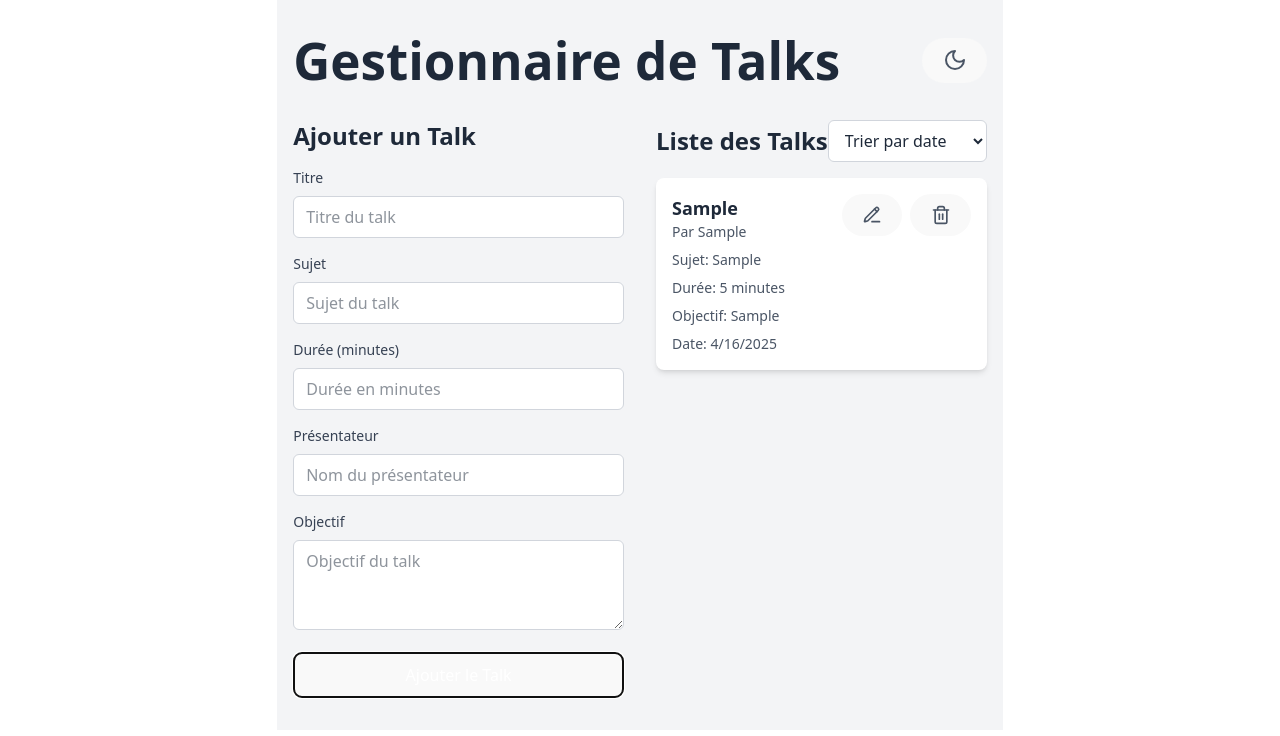
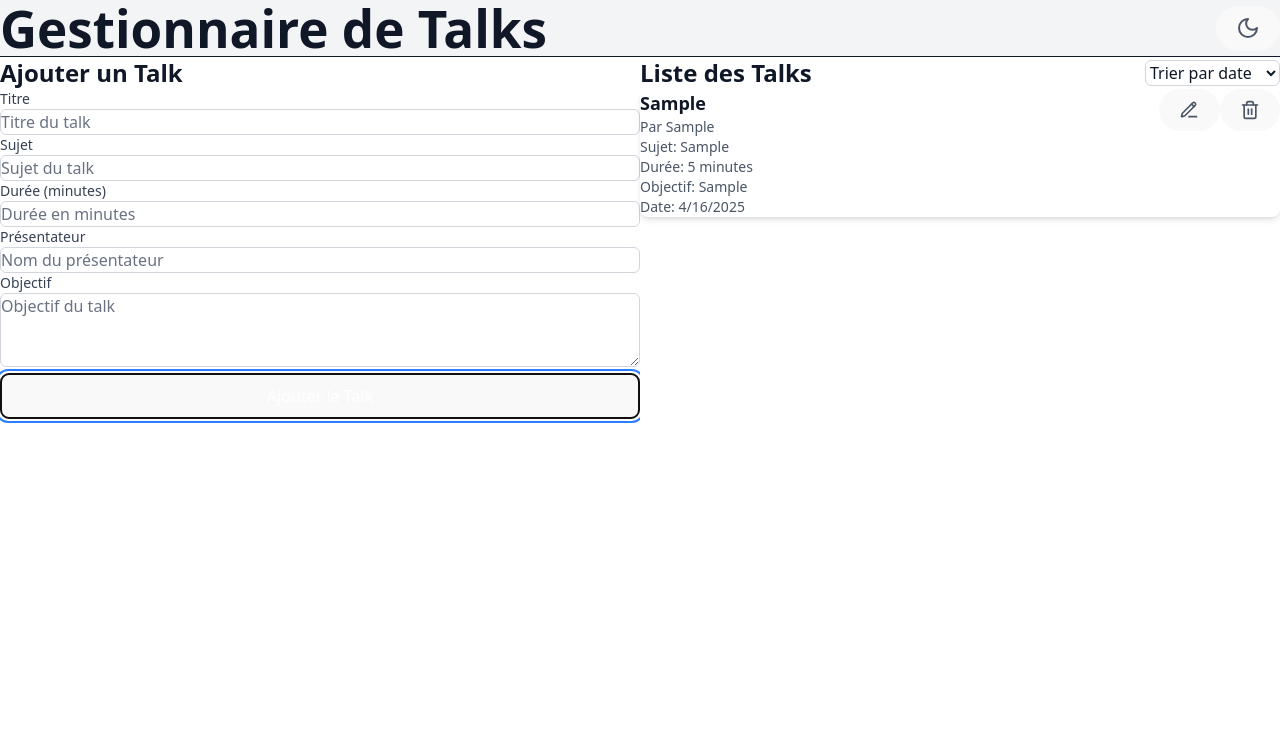
Before and after one commit to Intercptor43/projet_react_js, a React (Vite) app: page / in a window 1280 px wide. Both pictures are taken after typing "Sample", "Sample", "5", "Sample", "Sample" into the empty fields and a click on the button "Ajouter le Talk". Shown: the top 736 px of the page. Built offline with nearby package versions, Linux system fonts and the light colour scheme.

Commit message:
Ajout correction Darkmode

```diff
--- a/src/App.css
+++ b/src/App.css
@@ -1 +1,21 @@
-@import 'tailwindcss'
+@import 'tailwindcss';
+* {
+    margin: 0;
+    padding: 0;
+    box-sizing: border-box;
+}
+
+html,
+body,
+#root {
+    width: 100%;
+    height: 100%;
+    margin: 0;
+    padding: 0;
+    overflow: hidden;
+}
+
+body {
+    min-height: 100vh;
+    min-height: -webkit-fill-available;
+}
--- a/src/App.jsx
+++ b/src/App.jsx
@@ -9,32 +9,35 @@ function App() {
   const darkMode = useStore((state) => state.darkMode)
 
   useEffect(() => {
-    console.log('Dark mode state:', darkMode)
     if (darkMode) {
       document.documentElement.classList.add('dark')
-      document.body.classList.add('dark:bg-gray-900', 'dark:text-white')
+      document.body.classList.add('dark:bg-gray-900', 'dark:text-gray-100')
     } else {
       document.documentElement.classList.remove('dark')
-      document.body.classList.remove('dark:bg-gray-900', 'dark:text-white')
+      document.body.classList.remove('dark:bg-gray-900', 'dark:text-gray-100')
     }
   }, [darkMode])
 
   return (
-    <div className=" bg-gray-100 dark:bg-gray-900 transition-colors">
-      <div className="container  px-4 py-8">
-        <div className="flex justify-between items-center mb-8">
-          <h1 className={`text-3xl font-bold ${darkMode ? 'text-white' : 'text-gray-800'}`}>
+    <div className={`fixed inset-0 flex flex-col ${darkMode ? 'bg-gray-900 text-gray-100' : 'bg-gray-100 text-gray-900'}`}>
+      <div className="flex-1 flex flex-col">
+        <div className="flex justify-between items-center px-6 py-4 border-b">
+          <h1 className={`text-3xl font-bold ${darkMode ? 'text-white' : 'text-gray-900'}`}>
             Gestionnaire de Talks
           </h1>
           <ThemeToggle />
         </div>
 
-        <div className="grid grid-cols-2 md:grid-cols-2 gap-8">
-          <div>
-            <TalkForm />
+        <div className="flex-1 flex">
+          <div className={`w-1/2 ${darkMode ? 'bg-gray-800 text-gray-100' : 'bg-white text-gray-900'}`}>
+            <div className="p-6">
+              <TalkForm />
+            </div>
           </div>
-          <div className>
-            <TalkList />
+          <div className={`w-1/2 ${darkMode ? 'bg-gray-800 text-gray-100' : 'bg-white text-gray-900'}`}>
+            <div className="p-6">
+              <TalkList />
+            </div>
           </div>
         </div>
       </div>
--- a/src/components/TalkForm.jsx
+++ b/src/components/TalkForm.jsx
@@ -42,10 +42,10 @@ const TalkForm = () => {
 
   return (
     <form onSubmit={handleSubmit} className="space-y-4">
-      <h2 className={`text-2xl font-bold ${darkMode ? 'text-white' : 'text-gray-800'}`}>Ajouter un Talk</h2>
+      <h2 className={`text-2xl font-bold ${darkMode ? 'text-white' : 'text-gray-900'}`}>Ajouter un Talk</h2>
 
       <div className="space-y-2">
-        <label className={`block text-sm font-medium ${darkMode ? 'text-gray-300' : 'text-gray-700'}`}>
+        <label className={`block text-sm font-medium ${darkMode ? 'text-gray-200' : 'text-gray-700'}`}>
           Titre
         </label>
         <input
@@ -53,14 +53,18 @@ const TalkForm = () => {
           name="title"
           value={formData.title}
           onChange={handleChange}
-          className={`w-full px-3 py-2 border rounded-md ${darkMode ? 'bg-gray-700 border-gray-600 text-white placeholder-gray-400' : 'bg-white border-gray-300 text-gray-800'}`}
+          className={`w-full px-3 py-2 border rounded-md transition-colors duration-200 ${
+            darkMode
+              ? 'bg-gray-700 border-gray-600 text-gray-100 placeholder-gray-400 focus:border-blue-500 focus:ring-blue-500'
+              : 'bg-white border-gray-300 text-gray-900 placeholder-gray-500 focus:border-blue-500 focus:ring-blue-500'
+          }`}
           placeholder="Titre du talk"
           required
         />
       </div>
 
       <div className="space-y-2">
-        <label className={`block text-sm font-medium ${darkMode ? 'text-gray-300' : 'text-gray-700'}`}>
+        <label className={`block text-sm font-medium ${darkMode ? 'text-gray-200' : 'text-gray-700'}`}>
           Sujet
         </label>
         <input
@@ -68,14 +72,18 @@ const TalkForm = () => {
           name="subject"
           value={formData.subject}
           onChange={handleChange}
-          className={`w-full px-3 py-2 border rounded-md ${darkMode ? 'bg-gray-700 border-gray-600 text-white placeholder-gray-400' : 'bg-white border-gray-300 text-gray-800'}`}
+          className={`w-full px-3 py-2 border rounded-md transition-colors duration-200 ${
+            darkMode
+              ? 'bg-gray-700 border-gray-600 text-gray-100 placeholder-gray-400 focus:border-blue-500 focus:ring-blue-500'
+              : 'bg-white border-gray-300 text-gray-900 placeholder-gray-500 focus:border-blue-500 focus:ring-blue-500'
+          }`}
           placeholder="Sujet du talk"
           required
         />
       </div>
 
       <div className="space-y-2">
-        <label className={`block text-sm font-medium ${darkMode ? 'text-gray-300' : 'text-gray-700'}`}>
+        <label className={`block text-sm font-medium ${darkMode ? 'text-gray-200' : 'text-gray-700'}`}>
           Durée (minutes)
         </label>
         <input
@@ -83,14 +91,18 @@ const TalkForm = () => {
           name="duration"
           value={formData.duration}
           onChange={handleChange}
-          className={`w-full px-3 py-2 border rounded-md ${darkMode ? 'bg-gray-700 border-gray-600 text-white placeholder-gray-400' : 'bg-white border-gray-300 text-gray-800'}`}
+          className={`w-full px-3 py-2 border rounded-md transition-colors duration-200 ${
+            darkMode
+              ? 'bg-gray-700 border-gray-600 text-gray-100 placeholder-gray-400 focus:border-blue-500 focus:ring-blue-500'
+              : 'bg-white border-gray-300 text-gray-900 placeholder-gray-500 focus:border-blue-500 focus:ring-blue-500'
+          }`}
           placeholder="Durée en minutes"
           required
         />
       </div>
 
       <div className="space-y-2">
-        <label className={`block text-sm font-medium ${darkMode ? 'text-gray-300' : 'text-gray-700'}`}>
+        <label className={`block text-sm font-medium ${darkMode ? 'text-gray-200' : 'text-gray-700'}`}>
           Présentateur
         </label>
         <input
@@ -98,21 +110,29 @@ const TalkForm = () => {
           name="presenter"
           value={formData.presenter}
           onChange={handleChange}
-          className={`w-full px-3 py-2 border rounded-md ${darkMode ? 'bg-gray-700 border-gray-600 text-white placeholder-gray-400' : 'bg-white border-gray-300 text-gray-800'}`}
+          className={`w-full px-3 py-2 border rounded-md transition-colors duration-200 ${
+            darkMode
+              ? 'bg-gray-700 border-gray-600 text-gray-100 placeholder-gray-400 focus:border-blue-500 focus:ring-blue-500'
+              : 'bg-white border-gray-300 text-gray-900 placeholder-gray-500 focus:border-blue-500 focus:ring-blue-500'
+          }`}
           placeholder="Nom du présentateur"
           required
         />
       </div>
 
       <div className="space-y-2">
-        <label className={`block text-sm font-medium ${darkMode ? 'text-gray-300' : 'text-gray-700'}`}>
+        <label className={`block text-sm font-medium ${darkMode ? 'text-gray-200' : 'text-gray-700'}`}>
           Objectif
         </label>
         <textarea
           name="objective"
           value={formData.objective}
           onChange={handleChange}
-          className={`w-full px-3 py-2 border rounded-md ${darkMode ? 'bg-gray-700 border-gray-600 text-white placeholder-gray-400' : 'bg-white border-gray-300 text-gray-800'}`}
+          className={`w-full px-3 py-2 border rounded-md transition-colors duration-200 ${
+            darkMode
+              ? 'bg-gray-700 border-gray-600 text-gray-100 placeholder-gray-400 focus:border-blue-500 focus:ring-blue-500'
+              : 'bg-white border-gray-300 text-gray-900 placeholder-gray-500 focus:border-blue-500 focus:ring-blue-500'
+          }`}
           placeholder="Objectif du talk"
           rows="3"
           required
@@ -121,7 +141,11 @@ const TalkForm = () => {
 
       <button
         type="submit"
-        className={`w-full py-2 px-4 rounded-md font-medium ${darkMode ? 'bg-blue-600 hover:bg-blue-700 text-white' : 'bg-blue-500 hover:bg-blue-600 text-white'}`}
+        className={`w-full py-2 px-4 rounded-md font-medium transition-colors duration-200 ${
+          darkMode
+            ? 'bg-blue-600 hover:bg-blue-700 text-white focus:ring-2 focus:ring-blue-500 focus:ring-offset-2 focus:ring-offset-gray-800'
+            : 'bg-blue-500 hover:bg-blue-600 text-white focus:ring-2 focus:ring-blue-500 focus:ring-offset-2'
+        }`}
       >
         Ajouter le Talk
       </button>
--- a/src/components/TalkList.jsx
+++ b/src/components/TalkList.jsx
@@ -48,11 +48,15 @@ const TalkList = () => {
   return (
     <div className="space-y-4">
       <div className="flex justify-between items-center">
-        <h2 className={`text-2xl font-bold ${darkMode ? 'text-white' : 'text-gray-800'}`}>Liste des Talks</h2>
+        <h2 className={`text-2xl font-bold ${darkMode ? 'text-white' : 'text-gray-900'}`}>Liste des Talks</h2>
         <select
           value={sortBy}
           onChange={(e) => setSortBy(e.target.value)}
-          className={`px-3 py-2 border rounded-md ${darkMode ? 'bg-gray-700 border-gray-600 text-white' : 'bg-white border-gray-300 text-gray-800'}`}
+          className={`px-3 py-2 border rounded-md transition-colors duration-200 ${
+            darkMode
+              ? 'bg-gray-700 border-gray-600 text-gray-100 focus:border-blue-500 focus:ring-blue-500'
+              : 'bg-white border-gray-300 text-gray-900 focus:border-blue-500 focus:ring-blue-500'
+          }`}
         >
           <option value="date">Trier par date</option>
           <option value="duration">Trier par durée</option>
@@ -64,12 +68,16 @@ const TalkList = () => {
         {sortedTalks.map((talk) => (
           <div
             key={talk.id}
-            className={`p-4 rounded-lg shadow-md ${darkMode ? 'bg-gray-700 text-white' : 'bg-white text-gray-800'} ${isPastTalk(talk) ? 'opacity-50' : ''}`}
+            className={`p-4 rounded-lg shadow-md transition-colors duration-200 ${
+              darkMode
+                ? 'bg-gray-700 text-gray-100'
+                : 'bg-white text-gray-900'
+            } ${isPastTalk(talk) ? 'opacity-50' : ''}`}
           >
             {editingTalk?.id === talk.id ? (
               <form onSubmit={handleSaveEdit} className="space-y-4">
                 <div className="space-y-2">
-                  <label className={`block text-sm font-medium ${darkMode ? 'text-gray-300' : 'text-gray-700'}`}>
+                  <label className={`block text-sm font-medium ${darkMode ? 'text-gray-200' : 'text-gray-700'}`}>
                     Titre
                   </label>
                   <input
@@ -77,13 +85,17 @@ const TalkList = () => {
                     name="title"
                     value={editingTalk.title}
                     onChange={handleEditChange}
-                    className={`w-full px-3 py-2 border rounded-md ${darkMode ? 'bg-gray-600 border-gray-500 text-white' : 'bg-white border-gray-300 text-gray-800'}`}
+                    className={`w-full px-3 py-2 border rounded-md transition-colors duration-200 ${
+                      darkMode
+                        ? 'bg-gray-600 border-gray-500 text-gray-100 placeholder-gray-400 focus:border-blue-500 focus:ring-blue-500'
+                        : 'bg-white border-gray-300 text-gray-900 placeholder-gray-500 focus:border-blue-500 focus:ring-blue-500'
+                    }`}
                     required
                   />
                 </div>
 
                 <div className="space-y-2">
-                  <label className={`block text-sm font-medium ${darkMode ? 'text-gray-300' : 'text-gray-700'}`}>
+                  <label className={`block text-sm font-medium ${darkMode ? 'text-gray-200' : 'text-gray-700'}`}>
                     Sujet
                   </label>
                   <input
@@ -91,13 +103,17 @@ const TalkList = () => {
                     name="subject"
                     value={editingTalk.subject}
                     onChange={handleEditChange}
-                    className={`w-full px-3 py-2 border rounded-md ${darkMode ? 'bg-gray-600 border-gray-500 text-white' : 'bg-white border-gray-300 text-gray-800'}`}
+                    className={`w-full px-3 py-2 border rounded-md transition-colors duration-200 ${
+                      darkMode
+                        ? 'bg-gray-600 border-gray-500 text-gray-100 placeholder-gray-400 focus:border-blue-500 focus:ring-blue-500'
+                        : 'bg-white border-gray-300 text-gray-900 placeholder-gray-500 focus:border-blue-500 focus:ring-blue-500'
+                    }`}
                     required
                   />
                 </div>
 
                 <div className="space-y-2">
-                  <label className={`block text-sm font-medium ${darkMode ? 'text-gray-300' : 'text-gray-700'}`}>
+                  <label className={`block text-sm font-medium ${darkMode ? 'text-gray-200' : 'text-gray-700'}`}>
                     Durée (minutes)
                   </label>
                   <input
@@ -105,13 +121,17 @@ const TalkList = () => {
                     name="duration"
                     value={editingTalk.duration}
                     onChange={handleEditChange}
-                    className={`w-full px-3 py-2 border rounded-md ${darkMode ? 'bg-gray-600 border-gray-500 text-white' : 'bg-white border-gray-300 text-gray-800'}`}
+                    className={`w-full px-3 py-2 border rounded-md transition-colors duration-200 ${
+                      darkMode
+                        ? 'bg-gray-600 border-gray-500 text-gray-100 placeholder-gray-400 focus:border-blue-500 focus:ring-blue-500'
+                        : 'bg-white border-gray-300 text-gray-900 placeholder-gray-500 focus:border-blue-500 focus:ring-blue-500'
+                    }`}
                     required
                   />
                 </div>
 
                 <div className="space-y-2">
-                  <label className={`block text-sm font-medium ${darkMode ? 'text-gray-300' : 'text-gray-700'}`}>
+                  <label className={`block text-sm font-medium ${darkMode ? 'text-gray-200' : 'text-gray-700'}`}>
                     Présentateur
                   </label>
                   <input
@@ -119,20 +139,28 @@ const TalkList = () => {
                     name="presenter"
                     value={editingTalk.presenter}
                     onChange={handleEditChange}
-                    className={`w-full px-3 py-2 border rounded-md ${darkMode ? 'bg-gray-600 border-gray-500 text-white' : 'bg-white border-gray-300 text-gray-800'}`}
+                    className={`w-full px-3 py-2 border rounded-md transition-colors duration-200 ${
+                      darkMode
+                        ? 'bg-gray-600 border-gray-500 text-gray-100 placeholder-gray-400 focus:border-blue-500 focus:ring-blue-500'
+                        : 'bg-white border-gray-300 text-gray-900 placeholder-gray-500 focus:border-blue-500 focus:ring-blue-500'
+                    }`}
                     required
                   />
                 </div>
 
                 <div className="space-y-2">
-                  <label className={`block text-sm font-medium ${darkMode ? 'text-gray-300' : 'text-gray-700'}`}>
+                  <label className={`block text-sm font-medium ${darkMode ? 'text-gray-200' : 'text-gray-700'}`}>
                     Objectif
                   </label>
                   <textarea
                     name="objective"
                     value={editingTalk.objective}
                     onChange={handleEditChange}
-                    className={`w-full px-3 py-2 border rounded-md ${darkMode ? 'bg-gray-600 border-gray-500 text-white' : 'bg-white border-gray-300 text-gray-800'}`}
+                    className={`w-full px-3 py-2 border rounded-md transition-colors duration-200 ${
+                      darkMode
+                        ? 'bg-gray-600 border-gray-500 text-gray-100 placeholder-gray-400 focus:border-blue-500 focus:ring-blue-500'
+                        : 'bg-white border-gray-300 text-gray-900 placeholder-gray-500 focus:border-blue-500 focus:ring-blue-500'
+                    }`}
                     rows="3"
                     required
                   />
@@ -142,13 +170,21 @@ const TalkList = () => {
                   <button
                     type="button"
                     onClick={() => setEditingTalk(null)}
-                    className={`px-4 py-2 rounded-md ${darkMode ? 'bg-gray-600 hover:bg-gray-500 text-white' : 'bg-gray-200 hover:bg-gray-300 text-gray-800'}`}
+                    className={`px-4 py-2 rounded-md transition-colors duration-200 ${
+                      darkMode
+                        ? 'bg-gray-600 hover:bg-gray-500 text-gray-100 focus:ring-2 focus:ring-gray-500 focus:ring-offset-2 focus:ring-offset-gray-700'
+                        : 'bg-gray-200 hover:bg-gray-300 text-gray-900 focus:ring-2 focus:ring-gray-500 focus:ring-offset-2'
+                    }`}
                   >
                     Annuler
                   </button>
                   <button
                     type="submit"
-                    className={`px-4 py-2 rounded-md ${darkMode ? 'bg-blue-600 hover:bg-blue-700 text-white' : 'bg-blue-500 hover:bg-blue-600 text-white'}`}
+                    className={`px-4 py-2 rounded-md transition-colors duration-200 ${
+                      darkMode
+                        ? 'bg-blue-600 hover:bg-blue-700 text-white focus:ring-2 focus:ring-blue-500 focus:ring-offset-2 focus:ring-offset-gray-700'
+                        : 'bg-blue-500 hover:bg-blue-600 text-white focus:ring-2 focus:ring-blue-500 focus:ring-offset-2'
+                    }`}
                   >
                     Enregistrer
                   </button>
@@ -158,7 +194,7 @@ const TalkList = () => {
               <div className="space-y-2">
                 <div className="flex justify-between items-start">
                   <div>
-                    <h3 className={`text-lg font-semibold ${darkMode ? 'text-white' : 'text-gray-800'}`}>
+                    <h3 className={`text-lg font-semibold ${darkMode ? 'text-white' : 'text-gray-900'}`}>
                       {talk.title}
                     </h3>
                     <p className={`text-sm ${darkMode ? 'text-gray-300' : 'text-gray-600'}`}>
@@ -168,13 +204,21 @@ const TalkList = () => {
                   <div className="flex space-x-2">
                     <button
                       onClick={() => handleEdit(talk)}
-                      className={`p-2 rounded-full ${darkMode ? 'hover:bg-gray-600 text-gray-300' : 'hover:bg-gray-200 text-gray-600'}`}
+                      className={`p-2 rounded-full transition-colors duration-200 ${
+                        darkMode
+                          ? 'hover:bg-gray-600 text-gray-300 focus:ring-2 focus:ring-gray-500 focus:ring-offset-2 focus:ring-offset-gray-700'
+                          : 'hover:bg-gray-200 text-gray-600 focus:ring-2 focus:ring-gray-500 focus:ring-offset-2'
+                      }`}
                     >
                       <PencilLine className="h-5 w-5" />
                     </button>
                     <button
                       onClick={() => removeTalk(talk.id)}
-                      className={`p-2 rounded-full ${darkMode ? 'hover:bg-gray-600 text-gray-300' : 'hover:bg-gray-200 text-gray-600'}`}
+                      className={`p-2 rounded-full transition-colors duration-200 ${
+                        darkMode
+                          ? 'hover:bg-gray-600 text-gray-300 focus:ring-2 focus:ring-gray-500 focus:ring-offset-2 focus:ring-offset-gray-700'
+                          : 'hover:bg-gray-200 text-gray-600 focus:ring-2 focus:ring-gray-500 focus:ring-offset-2'
+                      }`}
                     >
                       <Trash2 className="h-5 w-5" />
                     </button>
```
